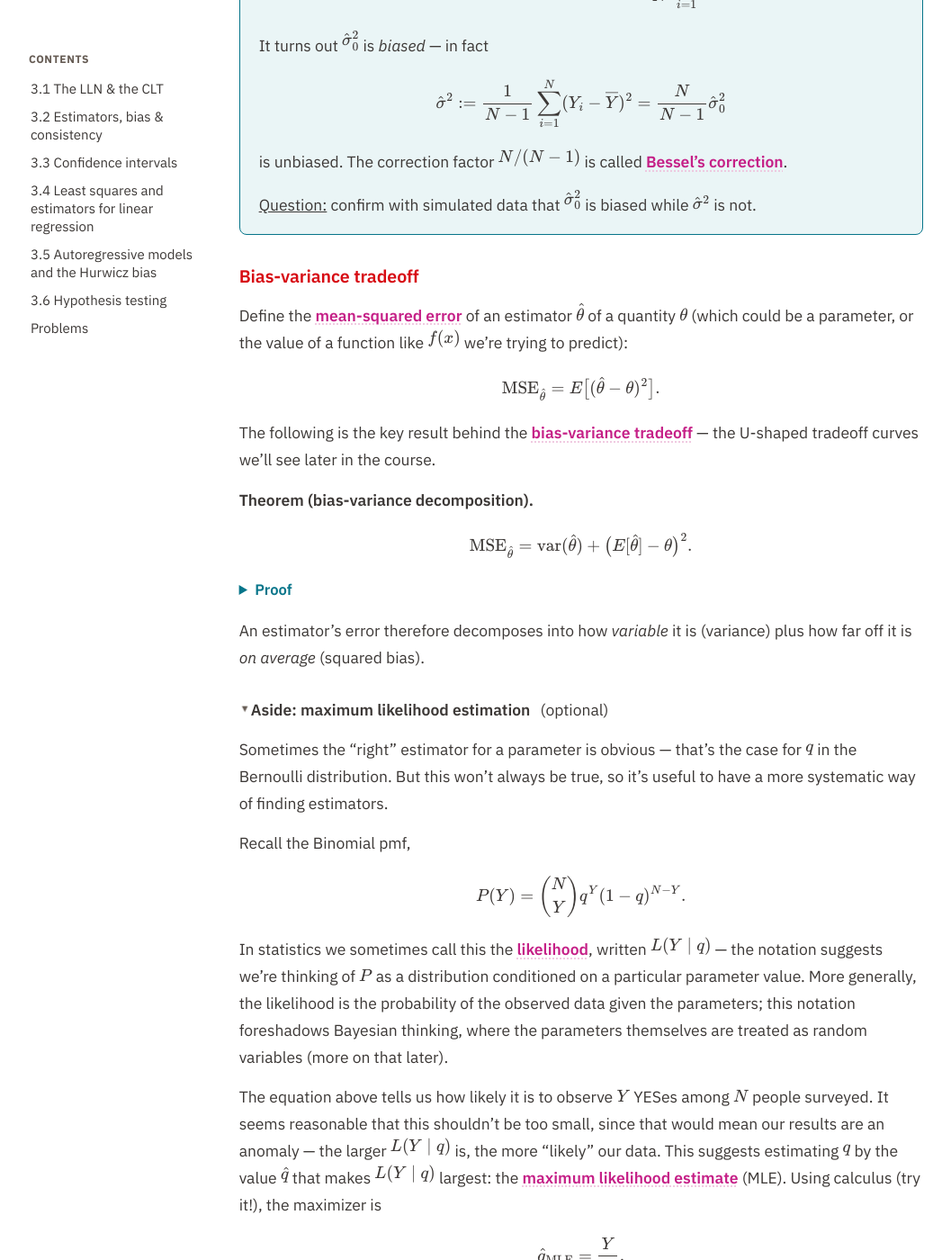
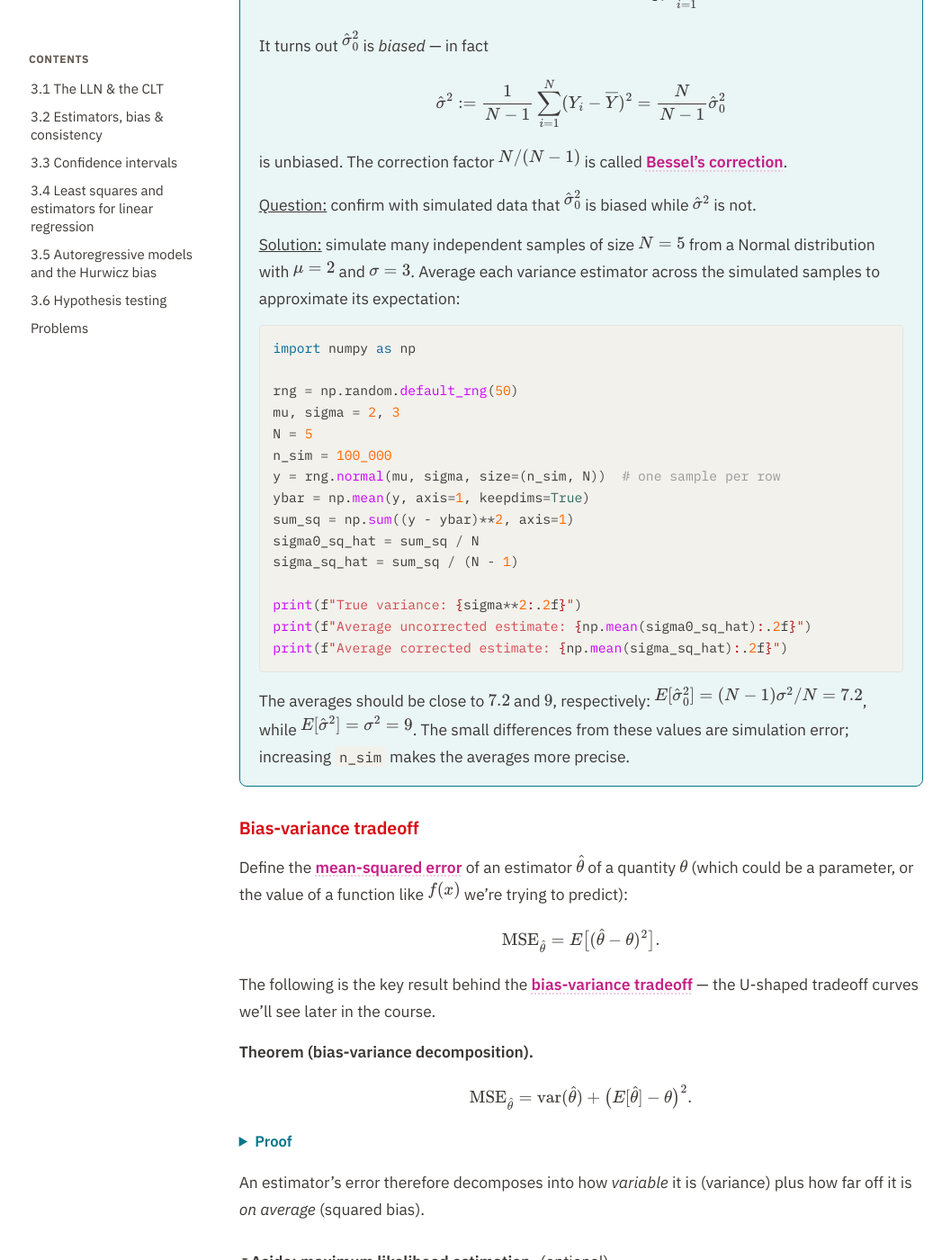
Before and after one commit to elevien/math50_2026, a Jekyll site: the page built from unit3/index.md, in a window 1280 px wide and 1400 px high, scrolled down 6479 px. Shown: the whole window at 90% size, without its empty margins (110-1167 px from the left). Built offline with Jekyll 4.4.1, drawn with Linux system fonts in a browser that asks for light colours.

Commit message:
Publish from math50_sandbox@2a51d13

````diff
--- a/unit3/index.md
+++ b/unit3/index.md
@@ -179,6 +179,28 @@ $$ \hat\sigma^2 := \frac{1}{N-1}\sum_{i=1}^N (Y_i-\overline Y)^2 = \frac{N}{N-1}
 is unbiased. The correction factor $N/(N-1)$ is called <span class="term">[Bessel's correction](https://en.wikipedia.org/wiki/Bessel%27s_correction)</span>.
 
 <u>Question:</u> confirm with simulated data that $\hat\sigma_0^2$ is biased while $\hat\sigma^2$ is not.
+
+<u>Solution:</u> simulate many independent samples of size $N=5$ from a Normal distribution with $\mu=2$ and $\sigma=3$. Average each variance estimator across the simulated samples to approximate its expectation:
+
+```python
+import numpy as np
+
+rng = np.random.default_rng(50)
+mu, sigma = 2, 3
+N = 5
+n_sim = 100_000
+y = rng.normal(mu, sigma, size=(n_sim, N))  # one sample per row
+ybar = np.mean(y, axis=1, keepdims=True)
+sum_sq = np.sum((y - ybar)**2, axis=1)
+sigma0_sq_hat = sum_sq / N
+sigma_sq_hat = sum_sq / (N - 1)
+
+print(f"True variance: {sigma**2:.2f}")
+print(f"Average uncorrected estimate: {np.mean(sigma0_sq_hat):.2f}")
+print(f"Average corrected estimate: {np.mean(sigma_sq_hat):.2f}")
+```
+
+The averages should be close to $7.2$ and $9$, respectively: $E[\hat\sigma_0^2]=(N-1)\sigma^2/N=7.2$, while $E[\hat\sigma^2]=\sigma^2=9$. The small differences from these values are simulation error; increasing `n_sim` makes the averages more precise.
 </div>
 
 ### Bias-variance tradeoff
@@ -537,6 +559,14 @@ Estimate the regression slope and intercept of the following dataset by hand:
 </table>
 
 Then compute the residuals and SSR for your fitted line.
+</div>
+
+<div class="exercise" markdown="1">
+#### An alternative formula for the slope
+
+Derive the formula
+
+$$ \hat\beta_1=\frac{\sum_{i=1}^n X_iY_i-n\overline X\overline Y}{\sum_{i=1}^n X_i^2-n\overline X^2}. $$
 </div>
 
 <div class="exercise" markdown="1">
````
